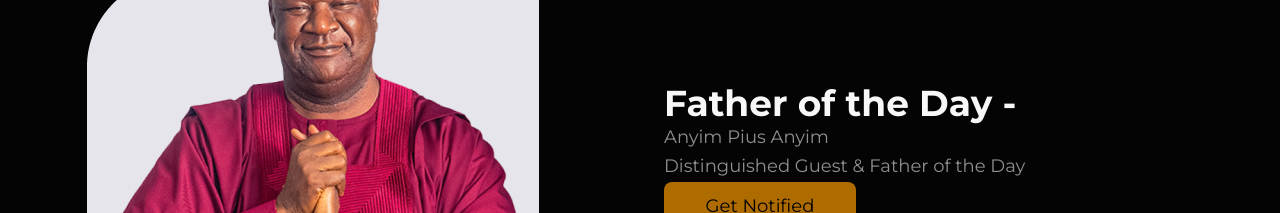
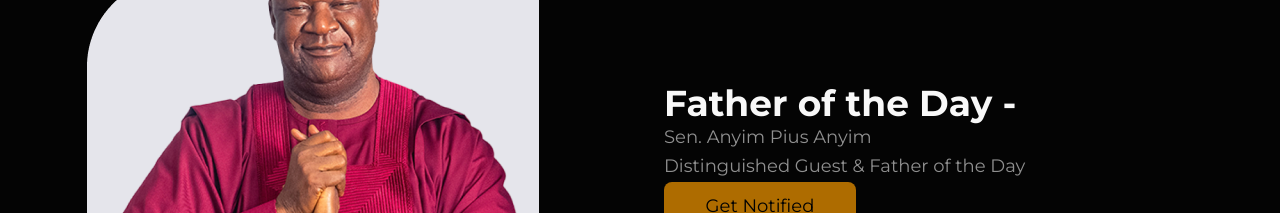
Before and after one commit to juverasworld/MFC, a React (Vite) app: page / in a window 1280 px wide. Shown: the part 860-1073 px from the top of the page. Built offline with nearby package versions, Linux system fonts and the light colour scheme.

Commit message:
content update

```diff
--- a/src/App.tsx
+++ b/src/App.tsx
@@ -796,7 +796,7 @@ export default function BookLaunchPage() {
                   Father of the Day -
                 </h2>
                 <p className="text-lg text-muted-foreground leading-relaxed mb-6 lg:text-left text-center">
-                  Anyim Pius Anyim
+                 Sen. Anyim Pius Anyim
                 </p>
                 <p className="text-lg text-muted-foreground leading-relaxed mb-6 lg:text-left text-center">
                   Distinguished Guest & Father of the Day
```
